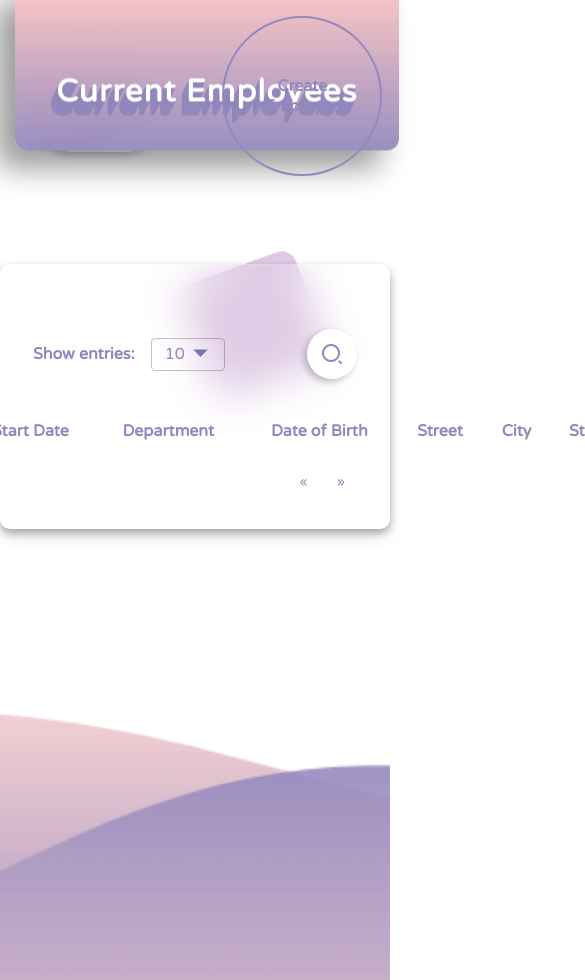
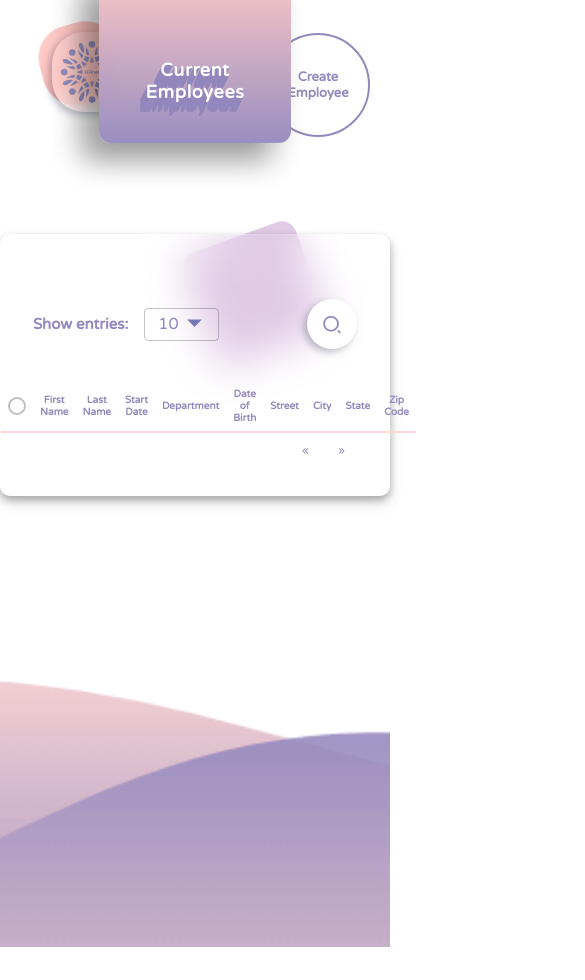
Before and after one commit to illeone/MillocoNicolas_14_20.08.2022, a React (Create React App) app in the folder hrnet/: page /list in a window 390 px wide. Shown: the top 980 px of the page, 585 px wide, since content can reach past the window. After the commit the page ends 947 px from the top, so only its background shows below. Built offline with nearby package versions, Linux system fonts and the light colour scheme.

Commit message:
mise en place des medias queries dans le CSS pour le responsive

```diff
--- a/hrnet/src/App.css
+++ b/hrnet/src/App.css
@@ -616,7 +616,6 @@ th {
 }
 
 .table-container {
-  overflow: hidden;
   transition: height 0.5s ease;
   min-width: 1100px;
 }
@@ -768,9 +767,27 @@ th {
   opacity: 1;
 }
 
-@media screen and (min-width: 576px) {
+@media screen and (min-width:576px) {
   .show-search {
     width: 250px;
+  }
+}
+
+@media (max-width: 576px) {
+  .show-search {
+    width: 160px;
+    height: 40px;
+  }
+  .search__input::placeholder {
+    font-size: 10px;
+  }
+  .search__input{
+    width: calc(100% - 32px);
+  }
+
+  .search__icon,
+  .search__close {
+  font-size: 1.3rem;
   }
 }
 
@@ -1108,3 +1125,224 @@ th {
   transform: translateX(-50%);
   z-index: 1;
 }
+
+
+
+/* ***************************************** Media queries ******************************************** */
+
+
+@media (max-width: 1230px) {
+  .circle{
+    display: none;
+  }
+}
+
+@media (max-width: 950px) {
+
+  .container {
+    display: flex;
+    flex-direction: row;
+    justify-content: space-between;
+    align-items: center;
+    flex-wrap: wrap;
+    padding: 0 20px;
+    font-size: small;
+  }
+
+  .title {
+    order: 1;
+    width: 22%;
+    text-align: left;
+  }
+
+  .title h1 {
+    font-size: 2.1rem;
+    margin: 0;
+    max-width: 100px;
+  }
+
+  .container-employees {
+    order: 2;
+    width: 100%;
+    margin: 20px 0;
+    padding: 0;
+    text-align: center
+  }
+
+  .create-employee {
+    order: 3;
+    width: 100%;
+    text-align: center;
+    margin-top: 10px;
+    font-size:1.05rem;
+  }
+  .container-employees a {
+    width: 8em;
+    height: 8em;
+    padding: 1.5em;
+    border-radius: 50%;
+    margin-left: auto;
+    margin-right: 30%;
+  }
+
+
+  /* Ajustements du formulaire pour les petits écrans */
+  .form-container {
+    width: 80%;
+    max-width: 400px;
+    margin: 20px auto;
+    padding: 20px;
+  }
+
+  /* Correction de la barre blanche en bas */
+  body .register {
+    min-height: calc(100vh - 40px);
+    padding-bottom: 20px;
+  }
+
+  /* *********** */
+
+  .employee-list-container .block-container {
+
+    width: 80px;
+    height: 80px;
+    margin: 32px;
+  }
+
+  .creased-text {
+    font-size: 5px;
+  }
+
+  .hover-text{
+    font-size: 10px;
+  }
+  .block-container:hover .hover-text {
+    transition: 250ms;
+    transform: translateY(90px) translateX(8px);
+    color: #9388BD;
+  }
+    /* *********** */
+
+  h2.create-employee-shadow {
+    padding: 90px 12.5px 40px;
+    transform: translateX(-50%) translateY(-115%);
+    left: 50%;
+    width: 20rem;
+  }
+  .create-employee.no-delay {
+    animation-delay: 0s; /* supprime le délai de l'animation */
+  }
+
+
+  /* ******************** page list *********************/
+
+
+  .wrapper {
+    max-width: 1200px;
+  }
+
+  .employee-table {
+    margin-top: 2rem;
+    display: flex;
+    flex-direction: column;
+    align-items: center;
+  }
+
+
+  table {
+    width: 100%;
+  }
+
+  th,
+  td {
+    padding: 10px;
+    font-size:12px;
+  }
+  th {
+    padding-bottom: 1.5rem;
+  }
+
+  /* ************** */
+
+  .employee-table-bottom-right {
+    display: flex;
+    align-items: center;
+  }
+
+  .pagination {
+    display: flex;
+    align-items: center;
+    margin-top: 1rem;
+  }
+
+  .pagination-button {
+    font-size: 12px;
+  }
+
+   /* ************** */
+
+   .employee-table-button-delete {
+    font-size: 0.8rem;
+    transition: all 0.2s ease;
+    margin-top: 0rem;
+  }
+
+  /* ************** */
+
+  #select-pageSize{
+    padding-right: 40px;
+    padding-top: 5px;
+  }
+  .search-entries{
+    margin-right: 1rem;
+    font-weight: 600;
+    font-size: 15px;
+  }
+
+}
+
+@media (max-width: 1100px) {
+  .table-container{
+  min-width: 0;
+  width:100% ;
+  }
+}
+
+@media (max-width:750px){
+
+  .employee-table-button-delete {
+    margin-top: 7rem;
+  }
+
+  .pagination {
+    margin-top: 7rem;
+  }
+}
+
+@media (max-width: 600px) {
+  .employee-table-button-delete {
+    margin-top: -1rem;
+  }
+
+  .pagination {
+    margin-top: -1rem;
+  }
+
+    /* ************** */
+
+    h2.create-employee-shadow {
+      width: 12rem;
+      font-size:18px;
+    }
+
+    .create-employee.no-delay {
+      animation-delay: 0s; /* supprime le délai de l'animation */
+    }
+
+    th,
+    td {
+      text-align: center;
+      padding: 7px;
+      font-size:10px;
+    }
+}
```
